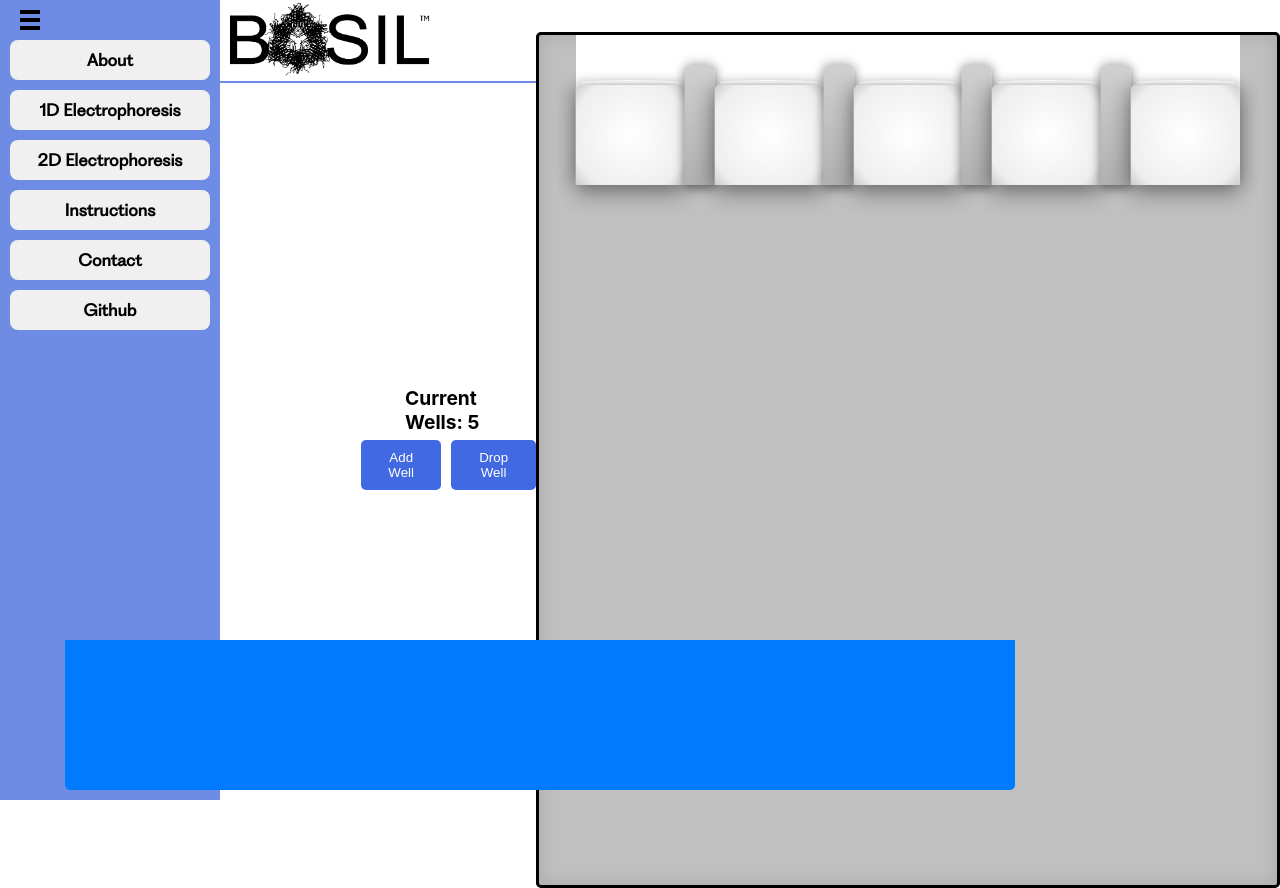
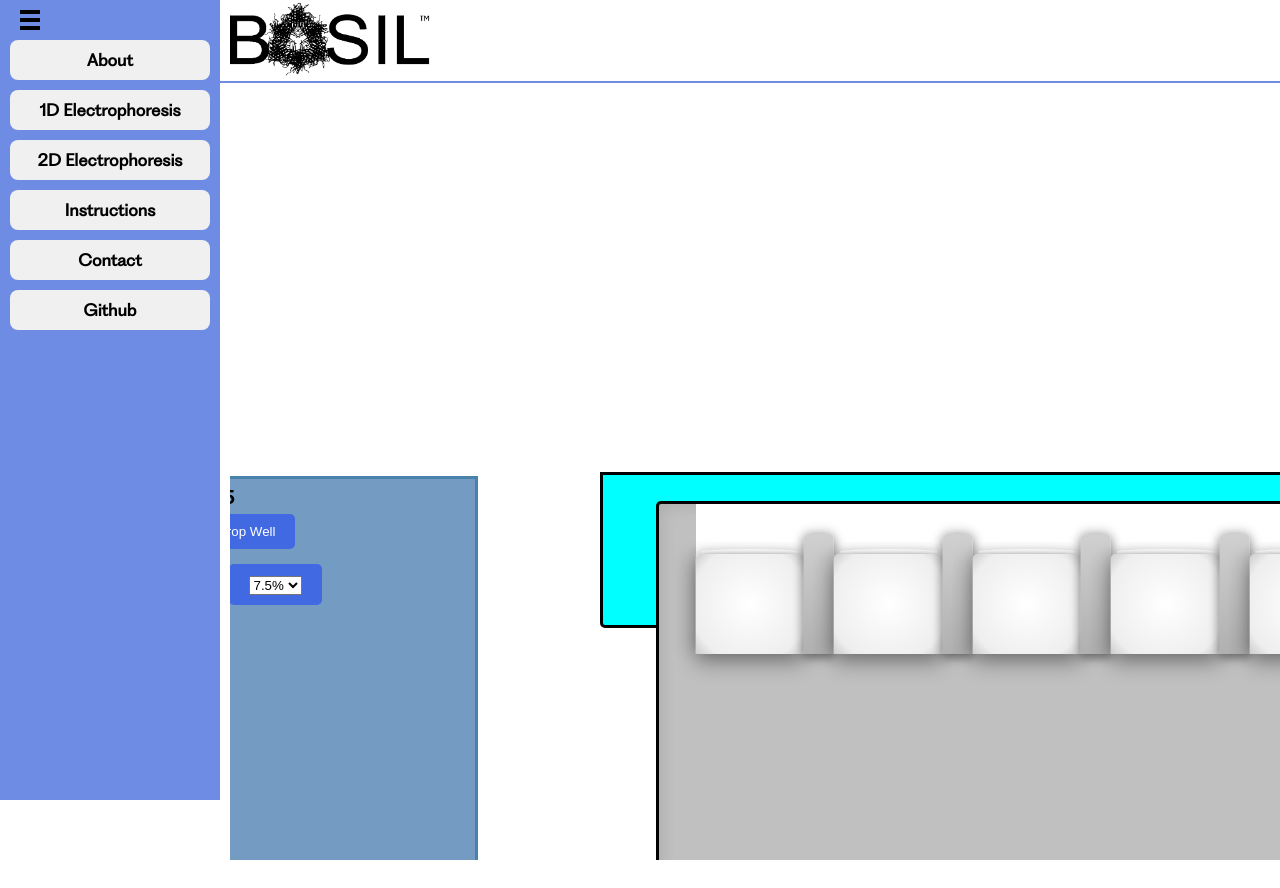
Before and after one commit to AmrMualla/RITSimulationofProteinSeparations, a React (Create React App) app in the folder frontend/jbio-web-app/: page /1de in a window 1280 px wide. After the commit the page ends 860 px from the top, so only its background shows below. Built offline with nearby package versions, Linux system fonts and the light colour scheme.

Commit message:
edited oned

```diff
--- a/frontend/jbio-web-app/src/ElectrophoresisCell.css
+++ b/frontend/jbio-web-app/src/ElectrophoresisCell.css
@@ -1,8 +1,10 @@
 .electrophoresis-wrapper {
     display: flex;
+    flex-direction: column;
     justify-content: center;
     align-items: center;
     height: 100vh;
+    overflow: auto;
 }
 
 .electrophoresis-cell::before {
@@ -17,30 +19,34 @@
 }
 
 .electrophoresis-cell {
-    width: 850px;
-    height: 850px;
+    flex-shrink: 0;
+    width: 46em; /* Consider using max-width to contain this within the viewport */
+    height: 46em;
     background-color: #C0C0C0;
     position: relative;
-    border: 3px solid #000;
+    border-top: 0.1875em solid #000;
+    border-left: 0.1875em solid #000;
+    border-right: 0.1875em solid #000;
+    border-bottom: none;
     border-radius: 5px;
-    box-shadow: 0 0 15px 3px rgba(0, 0, 0, 0.1) inset;
+    box-shadow: 0 0 0.9375em 0.1875em rgba(0, 0, 0, 0.1) inset;
+    z-index: 3;
+    left: 17em;
+    top: 10em;
 }
 
 .buttons-container-1de {
+    position: relative;
+    flex-shrink: 0;
     display: flex;
-    flex-direction: row;  /* Changed from column to row */
-    align-items: center;
-    gap: 10px;            /* Spacing between items */
+    gap: 1em;
+    bottom: -13em;
+    z-index: 2;
+    left: -35.2em;
 }
 
 
-.wellCountLabel {
-    position: relative;
-    left: 175px;
-    margin-bottom: 100px;
-    font-weight: bold;
-    font-size: 1.2em;
-}
+
 
 .wells-container {
     position: absolute;
@@ -96,7 +102,8 @@
 
 
 
-.button1de {
+.button1deadd, .button1dedrop {
+    flex-shrink: 0;
     padding: 10px 20px;
     background-color: royalblue;
     border: none;
@@ -104,7 +111,7 @@
     border-radius: 5px;
     cursor: pointer;
     transition: background-color 0.3s ease;
-    margin-top: 10px;
+
 }
 
 .button1de:hover {
@@ -116,14 +123,87 @@
     cursor: not-allowed;
 }
 
-.acrylamide-gel {
-    position: absolute;
-    right: -210px;
-    bottom: 10px;
-    transform: translateX(-50%);
-    width: 950px;
-    height: 150px;
-    background-color: #007BFF; /* Blue color for the gel */
-    border-radius: 0 0 5px 5px; /* Make the bottom corners rounded */
-    z-index: 1; /* Keep it below the wells */
+.acrylamide-gel-top {
+    flex-shrink: 0;
+    position: relative;
+    left: 17em;
+    bottom: 38em;
+    width: 53em;
+    height: 9.375em;
+    border: 3px solid #000;
+    background-color: #00FFFF;
+    border-radius: 0 0 5px 5px;
+    z-index: 1;
 }
+
+.acrylamide-gel-bottom {
+    flex-shrink: 0;
+    position: relative;
+    left: 17em;
+    bottom: 8em;
+    width: 53em;
+    height: 9.375em;
+    border: 3px solid #000;
+    background-color: #00FFFF;
+    border-radius: 0 0 5px 5px;
+    z-index: 1;
+}
+
+
+.acrylamide-label {
+    flex-shrink: 0;
+    font-weight: bold;
+    left: -5em;
+    bottom: 9.6em;
+    position: relative;
+    z-index: 1;
+
+}
+
+.acrylamide-dropdown-section {
+    right: 30rem;
+    bottom: 53rem;
+    position: relative;
+    z-index: 1;
+    padding: 10px 20px;
+    background-color: royalblue;
+    border: none;
+    color: white;
+    border-radius: 5px;
+    cursor: pointer;
+    transition: background-color 0.3s ease;
+}
+
+.options-box {
+    flex-shrink: 0;
+    position: relative;
+    left: -30em;
+    bottom: -60em;
+    width: 25em;
+    height: 49em;
+    border: 3px solid #4682A9;
+    background-color: #749BC2;
+    border-radius: 0 0 5px 5px;
+    z-index: 1;
+}
+
+.wellCountLabel{
+    flex-shrink: 0;
+    position: relative;
+    left: -31em;
+    bottom: -53em;
+    z-index: 2;
+    font-weight: bold;
+    font-size: 1.2em;
+
+}
+
+.acrylamide-percentage-label{
+    flex-shrink: 0;
+    position: relative;
+    left: -31.5em;
+    bottom: -56.3em;
+    z-index: 2;
+    font-weight: bold;
+    font-size: 1.2em;
+}
--- a/frontend/jbio-web-app/src/components/OneDE.js
+++ b/frontend/jbio-web-app/src/components/OneDE.js
@@ -3,6 +3,7 @@ import '../ElectrophoresisCell.css';
 
 const OneDE = () => {
   const [wellsCount, setWellsCount] = useState(5);
+  const [acrylamidePercentage, setAcrylamidePercentage] = useState('7.5%');
 
   const handleAddWell = () => {
     if (wellsCount < 15) {
@@ -19,13 +20,14 @@ const OneDE = () => {
   return (
     <div className="electrophoresis-wrapper">
 
-      <label className="wellCountLabel">Current Wells: {wellsCount}</label>  {/* Moved above the buttons */}
-
+      <label className="wellCountLabel">Current Wells: {wellsCount}</label>
+      <label className="acrylamide-percentage-label">Acrylamide %: </label>
+      <div className="options-box"></div>
       <div className="buttons-container-1de">
-        <button className="button1de" onClick={handleAddWell} disabled={wellsCount === 15}>
+        <button className="button1deadd" onClick={handleAddWell} disabled={wellsCount === 15}>
           Add Well
         </button>
-        <button className="button1de" onClick={handleDropWell} disabled={wellsCount === 1}>
+        <button className="button1dedrop" onClick={handleDropWell} disabled={wellsCount === 1}>
           Drop Well
         </button>
       </div>
@@ -40,7 +42,18 @@ const OneDE = () => {
           ))}
         </div>
       </div>
-      <div className="acrylamide-gel"></div>
+      <div className="acrylamide-gel-top"></div>
+      <div className="acrylamide-gel-bottom"></div>
+
+      <label className="acrylamide-label">Acrylamide: {acrylamidePercentage}</label>  {/* Acrylamide label */}
+
+      <div className="acrylamide-dropdown-section">
+        <select value={acrylamidePercentage} onChange={e => setAcrylamidePercentage(e.target.value)}>
+          <option value="7.5%">7.5%</option>
+          <option value="10%">10%</option>
+          <option value="15%">15%</option>
+        </select>
+      </div>
     </div>
   );
 }
```
